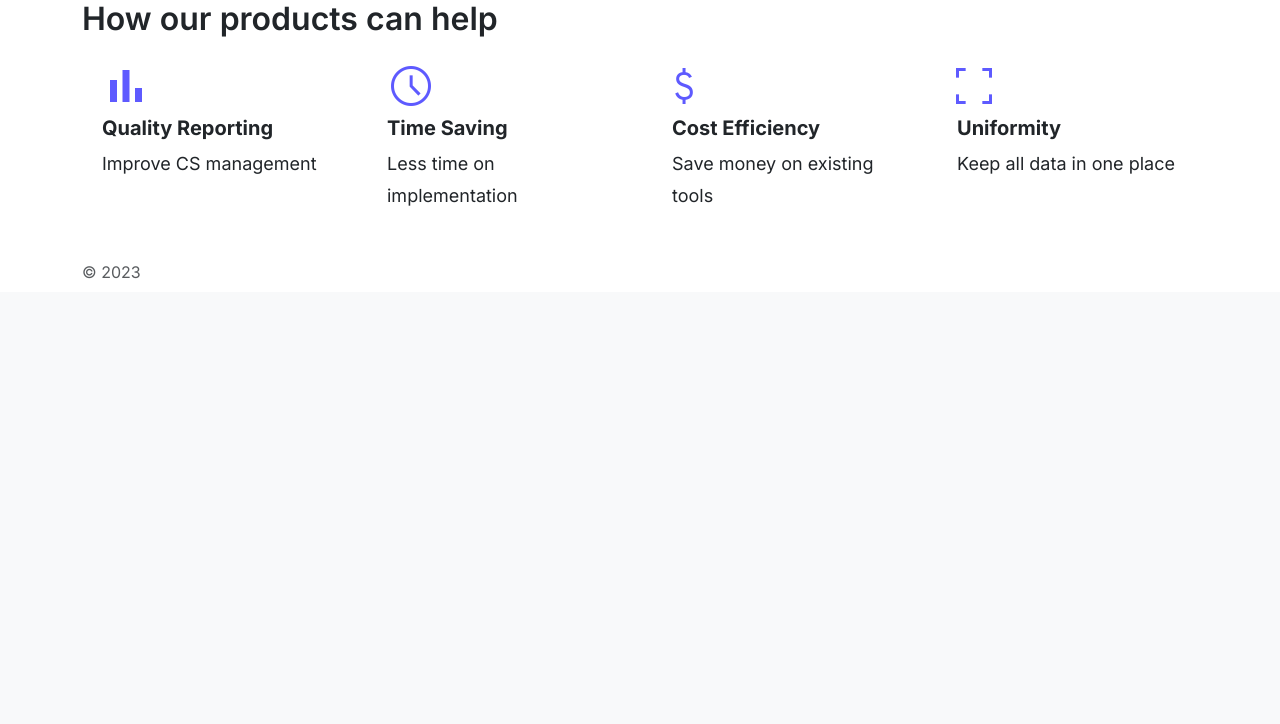
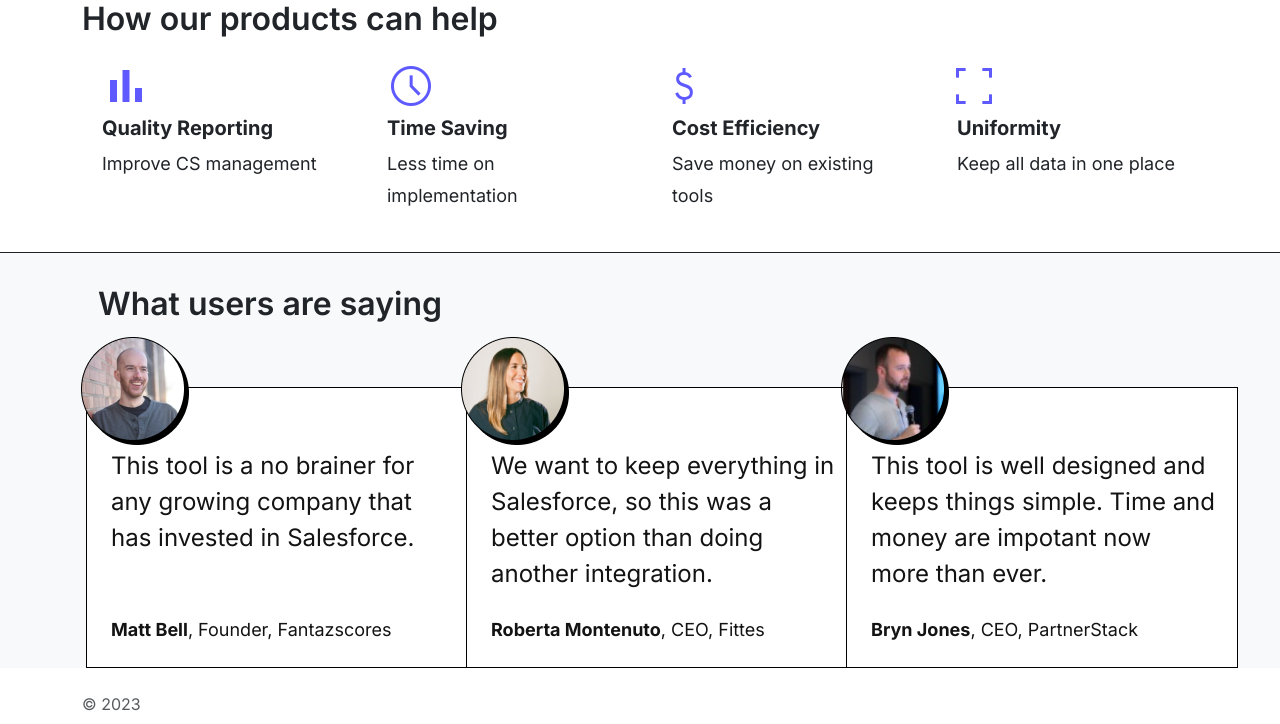
Before and after one commit to wbmcdonald4/cstoolkit, a Flask app: page / in a window 1280 px wide. Shown: the part 1059-1783 px from the top of the page. Before the commit the page ends 1338 px from the top, so only its background shows below. Run offline with Flask 3, Linux system fonts and the light colour scheme; some libraries are stand-ins or nearby versions.

Commit message:
add user quotes section

```diff
--- a/src/static/css/main.css
+++ b/src/static/css/main.css
@@ -218,3 +218,50 @@ p {
     align-items: start;
   }
 }
+
+.user-container {
+  display: flex;
+  padding: 64px 0px 0px 0px;
+  flex-direction: column;
+  align-items: flex-start;
+}
+
+.box-class {
+  display: flex;
+  width: 392px;
+  padding: 60px 24px 24px 24px;
+  flex-direction: column;
+  justify-content: flex-end;
+  align-items: flex-start;
+  gap: 24px;
+  border: 1px solid #000;
+  background: #FFF;
+  position: relative;
+  z-index: 99;
+  height: 100%;
+}
+
+.box-class-content {
+  color: #131313;
+  font-size: 24px;
+  font-family: 'Inter', sans-serif;
+  font-weight: 400;
+  display: flex;
+  width: 344px;
+  flex-direction: column;
+  flex: 1 1 auto;
+}
+
+.box-class-content-footer {
+  color: #131313;
+  font-family: 'Inter', sans-serif;
+  font-size: 18px;
+  font-weight: 500;
+}
+
+.overlap-image {
+  position: absolute;
+  z-index: 100;
+  margin-top: -50px;
+  margin-left: -5px;
+}
--- a/src/templates/main/home.html
+++ b/src/templates/main/home.html
@@ -81,4 +81,45 @@
     </div>
   </div>
 </div>
+<div class="bg-light" style="border-top: 1px solid;">
+  <div class="container">
+    <div class="row my-3">
+      <h2 class="m-3" style="font-size: 2rem;">What users are saying</h2>
+      <div class="col-lg-4 pt-5 px-3">
+        <img src="{{ url_for('static', filename='images/mattbell.png') }}" class="overlap-image" alt="Description of the image">
+        <div class="box-class">
+          <div class="box-class-content">
+            This tool is a no brainer for any growing company that has invested in Salesforce.
+          </div>
+          <div class="box-class-content-footer">
+            <strong>Matt Bell</strong>, Founder, Fantazscores
+          </div>
+        </div>
+      </div>
+      <div class="col-lg-4 pt-5 px-3">
+        <img src="{{ url_for('static', filename='images/roberta.png') }}" class="overlap-image" alt="Description of the image">
+        <div class="box-class">
+          <div class="box-class-content">
+            We want to keep everything in Salesforce, so this was a better option than doing another integration.
+          </div>
+          <div class="box-class-content-footer">
+            <strong>Roberta Montenuto</strong>, CEO, Fittes
+          </div>
+        </div>
+      </div>
+      <div class="col-lg-4 pt-5 px-3">
+        <img src="{{ url_for('static', filename='images/bryn.png') }}" class="overlap-image" alt="Description of the image">
+        <div class="box-class">
+          <div class="box-class-content">
+            This tool is well designed and keeps things simple. Time and money are impotant now more than ever.
+          </div>
+          <div class="box-class-content-footer">
+            <strong>Bryn Jones</strong>, CEO, PartnerStack
+          </div>
+        </div>
+      </div>
+    </div>
+  </div>
+</div>
+
 {% endblock content %}
```
Also changed, not shown: src/static/images/bryn.png (added), src/static/images/mattbell.png (added), src/static/images/roberta.png (added).
